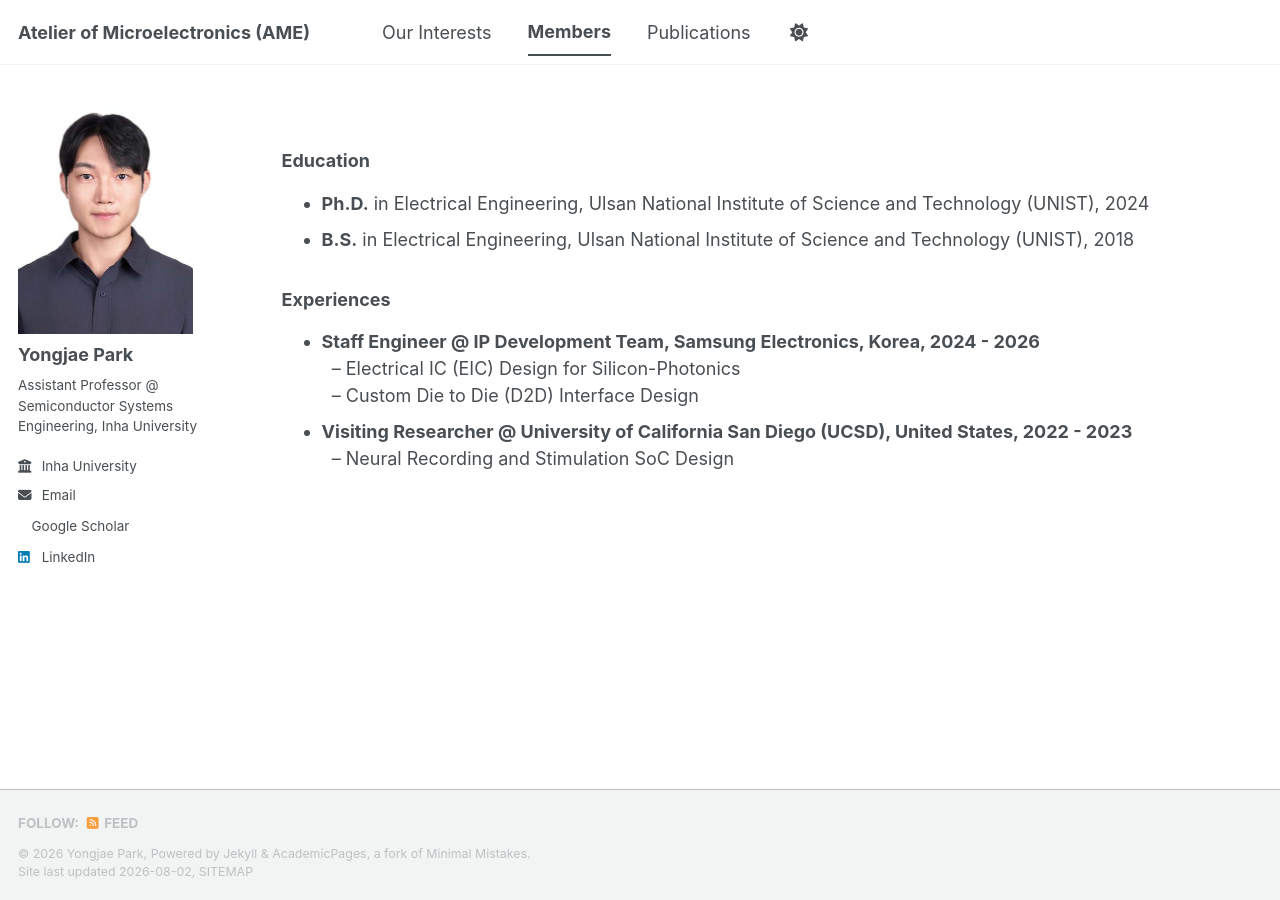
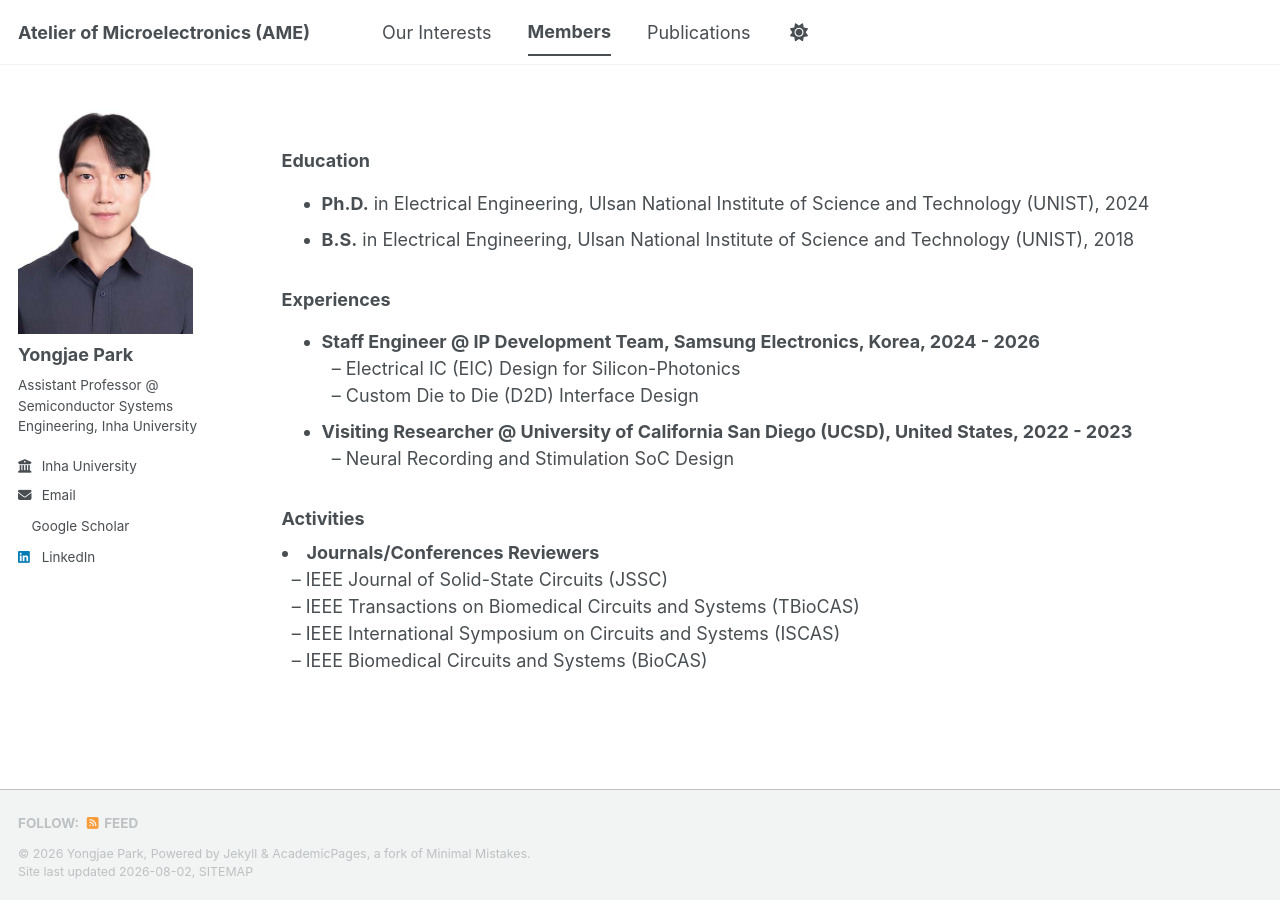
Before and after one commit to yong27park/AME.github.io, a Jekyll site: the page built from _pages/members.md, in a window 1280 px wide and 900 px high, scrolled down 576 px. Built offline with Jekyll 4.4.1, drawn with Linux system fonts in a browser that asks for light colours; a style sheet for code colours, icons or effects is not loaded.

Commit message:
Update members.md

```diff
--- a/_pages/members.md
+++ b/_pages/members.md
@@ -82,6 +82,14 @@ author_profile: true
     </li>
   </ul>
 
+  <h3>Activities</h3>
+  <li><strong>Journals/Conferences Reviewers</strong><br>
+      &nbsp;&nbsp;– IEEE Journal of Solid-State Circuits (JSSC)<br>
+      &nbsp;&nbsp;– IEEE Transactions on Biomedical Circuits and Systems (TBioCAS)<br>
+      &nbsp;&nbsp;– IEEE International Symposium on Circuits and Systems (ISCAS)<br>
+      &nbsp;&nbsp;– IEEE Biomedical Circuits and Systems (BioCAS)<br>
+    </li>
+
 </div>
 
 <!-- ================= 2. FAMILY TAB ================= -->
```
